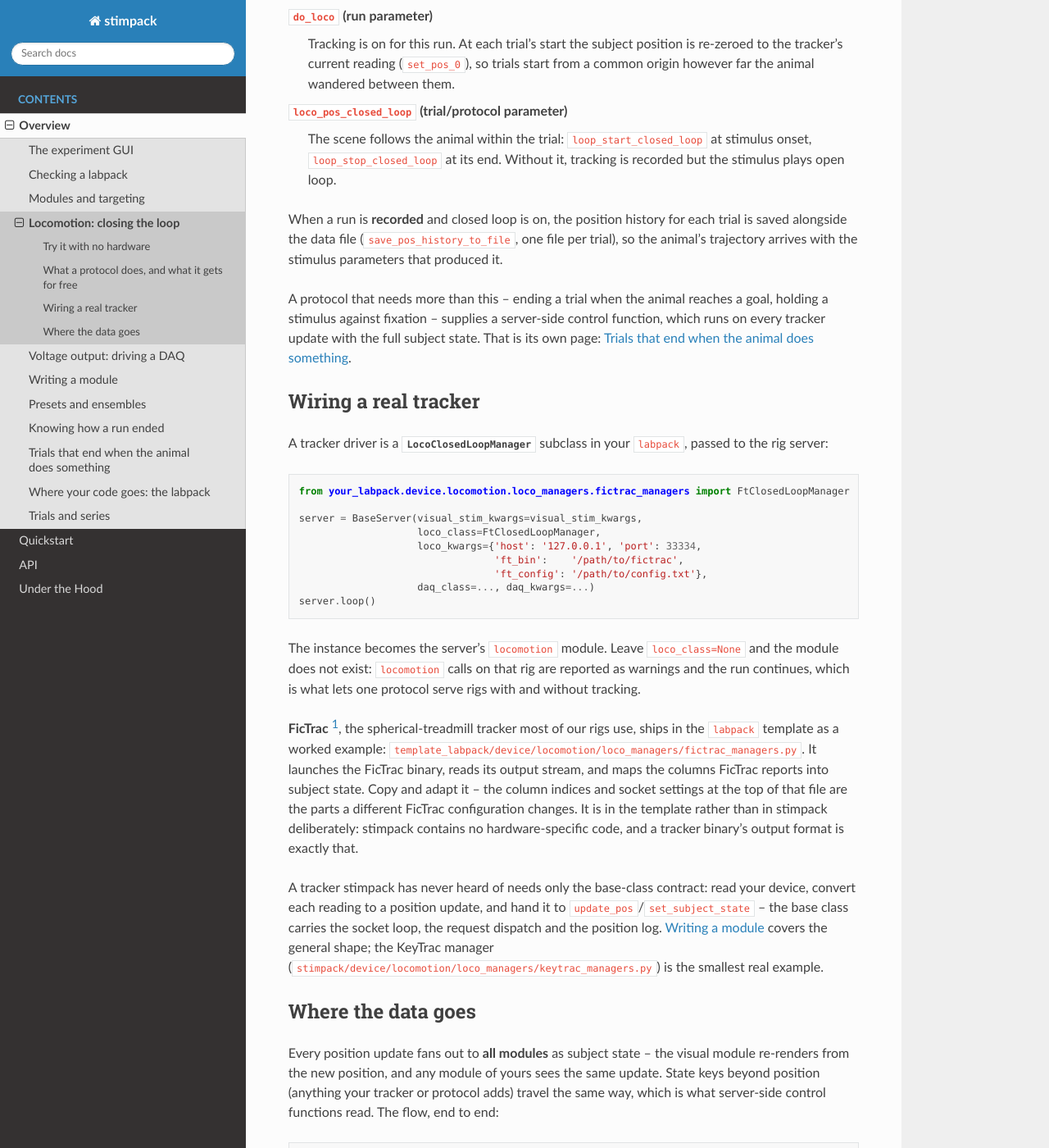
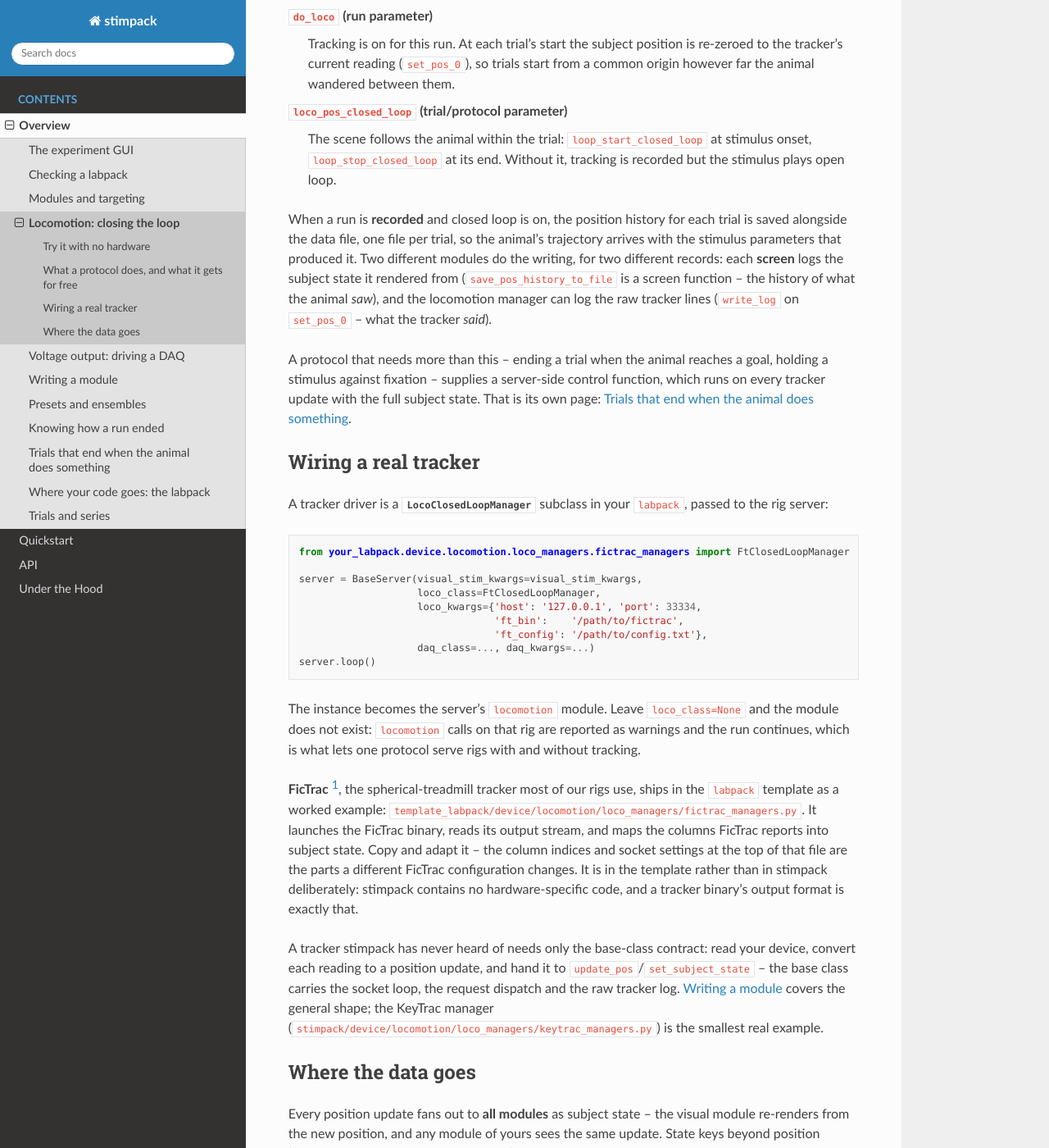
Before and after one commit to ClandininLab/stimpack, a Sphinx documentation site: the page built from docs/source/locomotion.rst, in a window 1280 px wide and 1400 px high, scrolled down 748 px. Shown: the whole window at 82% size. Built offline with Sphinx 7.4.7 and the Read the Docs theme 3.1.0, drawn with Linux system fonts in a browser that asks for light colours.

Commit message:
Correct who writes the position history: the screens, not the tracker
The check run against the previous commit's claims flagged what the prose implied wrongly:
save_pos_history_to_file is not a locomotion-manager method. It is a screen function -- the
broadcast reaches every module and the screens are what implement it -- and that distinction is
worth stating rather than papering over, because the two logs answer different questions. A
screen's history is the subject state each frame actually rendered from: what the animal saw. The
locomotion manager's write_log is the raw tracker stream: what the tracker said. An analysis
aligning behaviour to stimulus wants the first; one debugging a tracker wants the second.

Co-Authored-By: Claude Opus 5 (1M context) <noreply@anthropic.com>
Claude-Session: https://claude.ai/code/session_01CPhcJNpT2UTPfwvfJKLdVv

```diff
--- a/docs/source/locomotion.rst
+++ b/docs/source/locomotion.rst
@@ -40,8 +40,11 @@ call an ordinary trial needs, gated on two parameters:
     open loop.
 
 When a run is **recorded** and closed loop is on, the position history for each trial is saved
-alongside the data file (``save_pos_history_to_file``, one file per trial), so the animal's
-trajectory arrives with the stimulus parameters that produced it.
+alongside the data file, one file per trial, so the animal's trajectory arrives with the stimulus
+parameters that produced it. Two different modules do the writing, for two different records: each
+**screen** logs the subject state it rendered from (``save_pos_history_to_file`` is a screen
+function -- the history of what the animal *saw*), and the locomotion manager can log the raw
+tracker lines (``write_log`` on ``set_pos_0`` -- what the tracker *said*).
 
 A protocol that needs more than this -- ending a trial when the animal reaches a goal, holding a
 stimulus against fixation -- supplies a server-side control function, which runs on every tracker
@@ -81,7 +84,7 @@ exactly that.
 A tracker stimpack has never heard of needs only the base-class contract: read your device,
 convert each reading to a position update, and hand it to
 ``update_pos``/``set_subject_state`` -- the base class carries the socket loop, the request
-dispatch and the position log. :doc:`writing_a_module` covers the general shape; the KeyTrac
+dispatch and the raw tracker log. :doc:`writing_a_module` covers the general shape; the KeyTrac
 manager (``stimpack/device/locomotion/loco_managers/keytrac_managers.py``) is the smallest real
 example.
 
```
